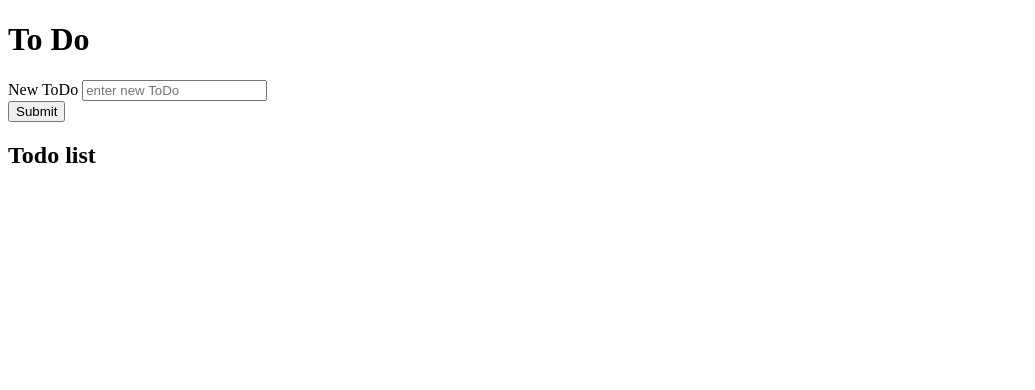
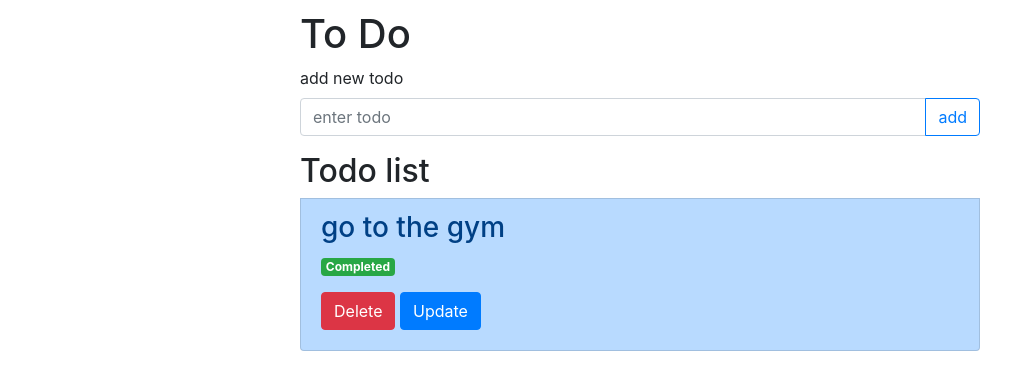
Before and after one commit to mohamad-ahmad-13/flask-todo, a Flask app: page / in a window 1280 px wide. Shown: the top 390 px of the page, without its empty margins (0-1035 px from the left). Run offline with Flask 2, Linux system fonts and the light colour scheme; data comes from the database, SQL or seed files in the repository; both versions use the stored data as it was after the commit; parts of the project's set-up code (start-up, migrations or seed data) failed here and were passed over.

Commit message:
finished application

```diff
--- a/app.py
+++ b/app.py
@@ -1,12 +1,12 @@
 from flask import Flask, render_template, redirect, url_for, request
 from flask_sqlalchemy import SQLAlchemy
+from dotenv import load_dotenv
 
-
+load_dotenv()
 app = Flask(__name__)
 app.config['SQLALCHEMY_DATABASE_URI'] = 'sqlite:///sqlite.db'
 app.config['SQLALCHEMY_TRACK_MODIFICATIONS'] = False
-# db = SQLAlchemy(app)
-# db.create_all()
+db = SQLAlchemy(app)
 
 class Todo(db.Model):
     id = db.Column(db.Integer, primary_key=True)
@@ -16,15 +16,32 @@ class Todo(db.Model):
     def __repr__(self) :
         return f"task: {self.title}"
 
+db.create_all()
+
 @app.route('/')
 def index():
-    # todo_list = Todo.query.all()
-    return render_template('base.html')
 
-# @app.route('/add', methods=['POST'])
-# def add():
-#     title = request.form.get("title")
-#     new_todo = Todo(title=title)
-#     db.session.add(new_todo)
-#     db.session.commit()
-#     return redirect(url_for("index"))
+    todo_list = Todo.query.all()
+    return render_template('base.html', items=todo_list)
+
+@app.route('/add', methods=['POST'])
+def add():
+    title = request.form['title']
+    new_todo = Todo(title=title)
+    db.session.add(new_todo)
+    db.session.commit()
+    return redirect(url_for("index"))
+
+@app.route('/update/<int:item_id>')
+def update(item_id):
+    item = Todo.query.filter_by(id=item_id).first()
+    item.completed = not item.completed
+    db.session.commit()
+    return redirect(url_for("index"))
+
+@app.route('/delete/<int:item>')
+def delete(item):
+    todo = Todo.query.filter_by(id=item).first()
+    db.session.delete(todo)
+    db.session.commit()
+    return redirect(url_for("index"))
--- a/templates/base.html
+++ b/templates/base.html
@@ -1,25 +1,55 @@
 <!DOCTYPE html>
 <html lang="en">
-<head>
-    <meta charset="UTF-8">
-    <meta http-equiv="X-UA-Compatible" content="IE=edge">
-    <meta name="viewport" content="width=device-width, initial-scale=1.0">
+  <head>
+    <meta charset="UTF-8" />
+    <meta http-equiv="X-UA-Compatible" content="IE=edge" />
+    <meta name="viewport" content="width=device-width, initial-scale=1.0" />
     <title>To-Do app</title>
-</head>
-<body>
-    <h1>To Do</h1>
+    <link
+      rel="stylesheet"
+      href="https://cdn.jsdelivr.net/npm/bootstrap@4.1.3/dist/css/bootstrap.min.css"
+      integrity="sha384-MCw98/SFnGE8fJT3GXwEOngsV7Zt27NXFoaoApmYm81iuXoPkFOJwJ8ERdknLPMO"
+      crossorigin="anonymous"
+    />
+    <style>
+        body{
+            margin: 300px;
+            margin-top: 10px;
+        }
+        form{
+
+        }
+    </style>
+  </head>
+  <body>
+
+
     <form action="/add" method="post">
-        <label for="title">New ToDo</label>
-        <input type="text" name="title" placeholder="enter new ToDo">
-        <br>
-        <input type="submit" value="Submit">
+        <h1>To Do</h1>
+
+        <label for="title">add new todo</label>
+        <div class="input-group mb-3">
+            <input type="text" name="title" class="form-control" placeholder="enter todo" >
+                <div class="input-group-append">
+                    <input class="btn btn-outline-primary" type="submit" value="add">
+                </div>
+        </div>
     </form>
 
     <h2>Todo list</h2>
-    <ul>
-    <!-- {% for item in items %}
-        <li>{{ item.title }}</li>
-    {% endfor %} -->
-    </ul>
-</body>
+
+    {% for item in items %}
+    <div class="list-group-item list-group-item-primary">
+      <h3>{{ item.title }}</h3>
+      {% if item.completed==True %}
+          <p class="badge badge-success">Completed</p>
+      {% else %}
+          <p class="badge badge-danger">Uncompleted</p>
+      {% endif %}
+      <br>
+      <a href="/delete/{{item.id}}" class="btn btn-danger mb-2">Delete</a>
+      <a href="/update/{{item.id}}" class="btn btn-primary mb-2">Update</a>
+    </div>
+    {% endfor %}
+  </body>
 </html>
```
Also changed, not shown: sqlite.db.
